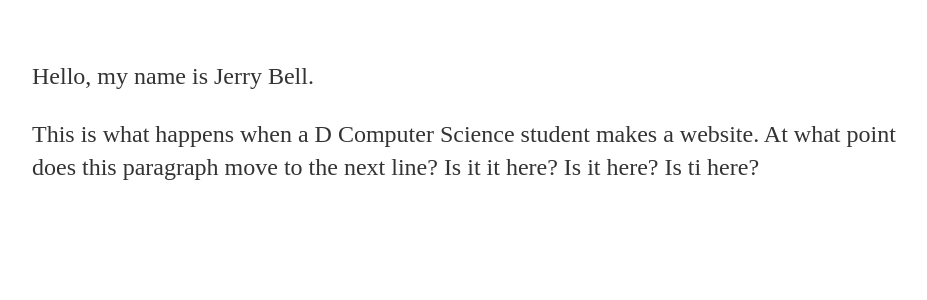
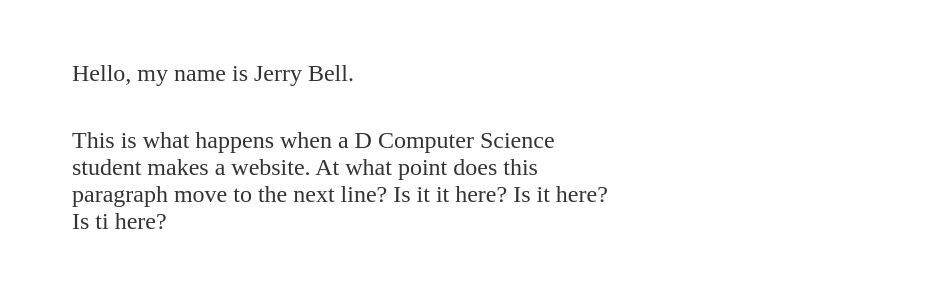
Before and after one commit to jerrybell/jerrybell.github.io, a Jekyll site: the page index.html, which Jekyll copies as it is, in a window 1280 px wide. Shown: the top 300 px of the page, without its empty margins (160-1087 px from the left). Built offline with Jekyll 4.4.1, drawn with Linux system fonts in a browser that asks for light colours.

Commit message:
Update main.css

```diff
--- a/css/main.css
+++ b/css/main.css
@@ -25,8 +25,12 @@
 }
 p {
     font-size: 1.5em;
+    font-family:'Helvetica', 'Arial', 'Sans-Serif'
     line-height: 1.4em;
     color: #333;
+    margin: auto;
+    margin:40px 0px 0px 40px;
+    width:550px;
 }
 footer {
     border-top: 1px solid #d5d5d5;
```
